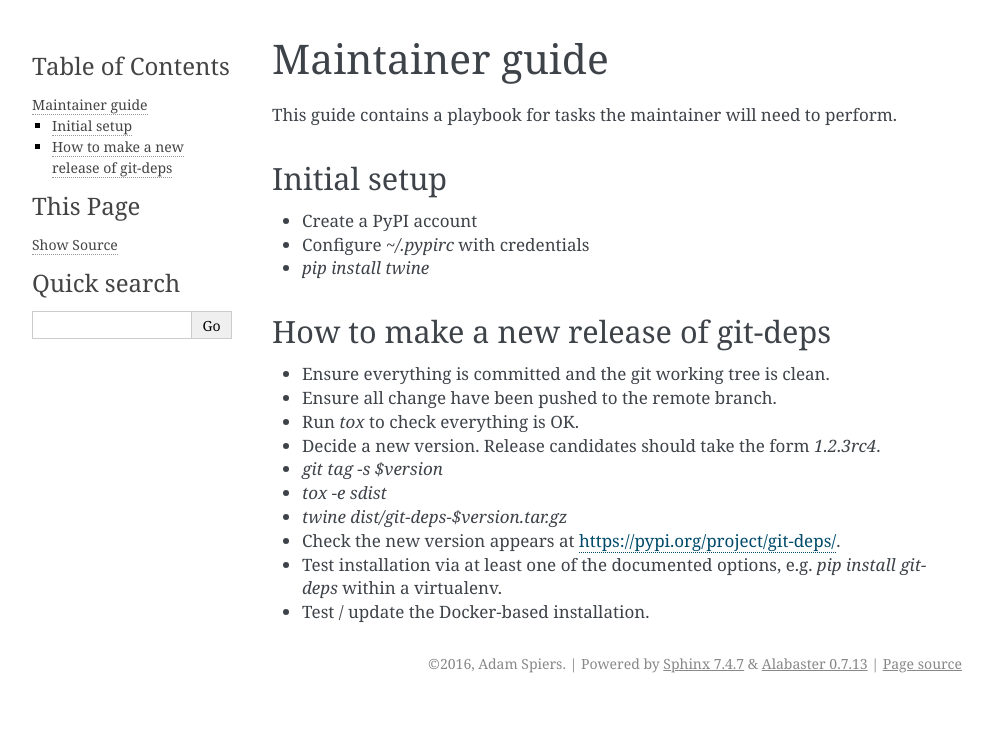
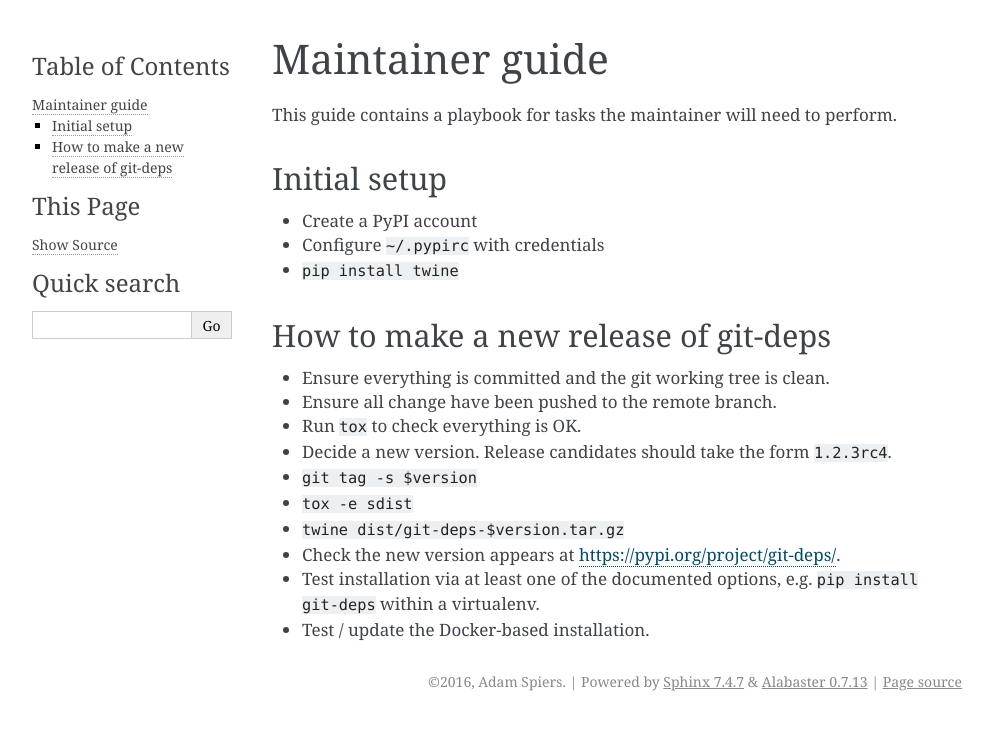
Before and after one commit to aspiers/git-deps, a Sphinx documentation site: the page built from docs/maintainer-guide.rst, in a window 1280 px wide. Shown: the top 730 px of the page, without its empty margins (148-1141 px from the left). Built offline with Sphinx 7.4.7, drawn with Linux system fonts in a browser that asks for light colours; formulas are drawn with MathJax 3; pages that are not in the unit, such as notebooks, are missing from menus.

Commit message:
fix .rst formatting

```diff
--- a/docs/maintainer-guide.rst
+++ b/docs/maintainer-guide.rst
@@ -13,9 +13,9 @@
 
 - Create a PyPI account
 
-- Configure `~/.pypirc` with credentials
+- Configure ``~/.pypirc`` with credentials
 
-- `pip install twine`
+- ``pip install twine``
 
 
 How to make a new release of git-deps
@@ -25,20 +25,20 @@
 
 - Ensure all change have been pushed to the remote branch.
 
-- Run `tox` to check everything is OK.
+- Run ``tox`` to check everything is OK.
 
 - Decide a new version.  Release candidates should take the form
-  `1.2.3rc4`.
+  ``1.2.3rc4``.
 
-- `git tag -s $version`
+- ``git tag -s $version``
 
-- `tox -e sdist`
+- ``tox -e sdist``
 
-- `twine dist/git-deps-$version.tar.gz`
+- ``twine dist/git-deps-$version.tar.gz``
 
 - Check the new version appears at `<https://pypi.org/project/git-deps/>`_.
 
 - Test installation via at least one of the documented options, e.g.
-  `pip install git-deps` within a virtualenv.
+  ``pip install git-deps`` within a virtualenv.
 
 - Test / update the Docker-based installation.
```
